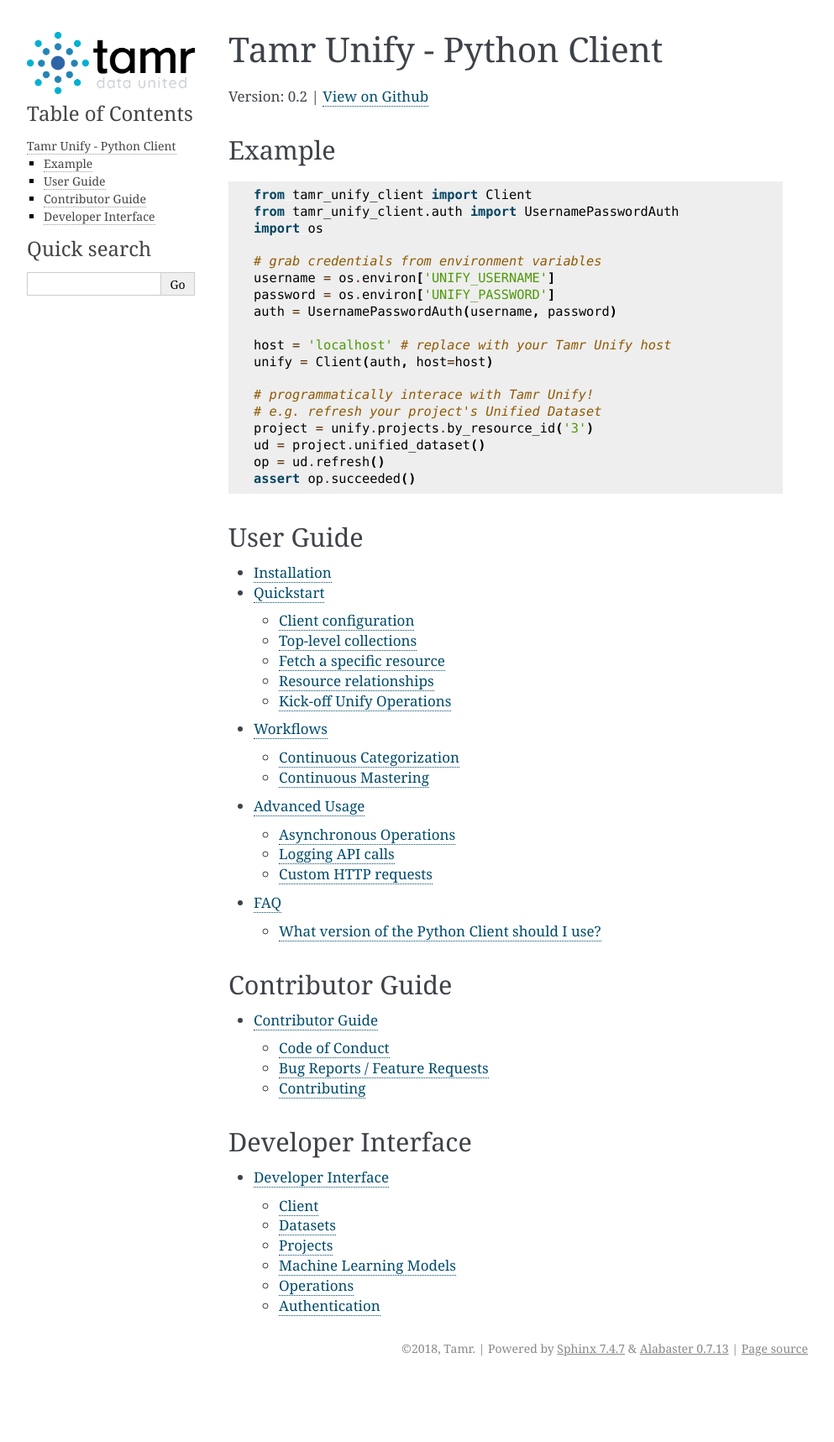
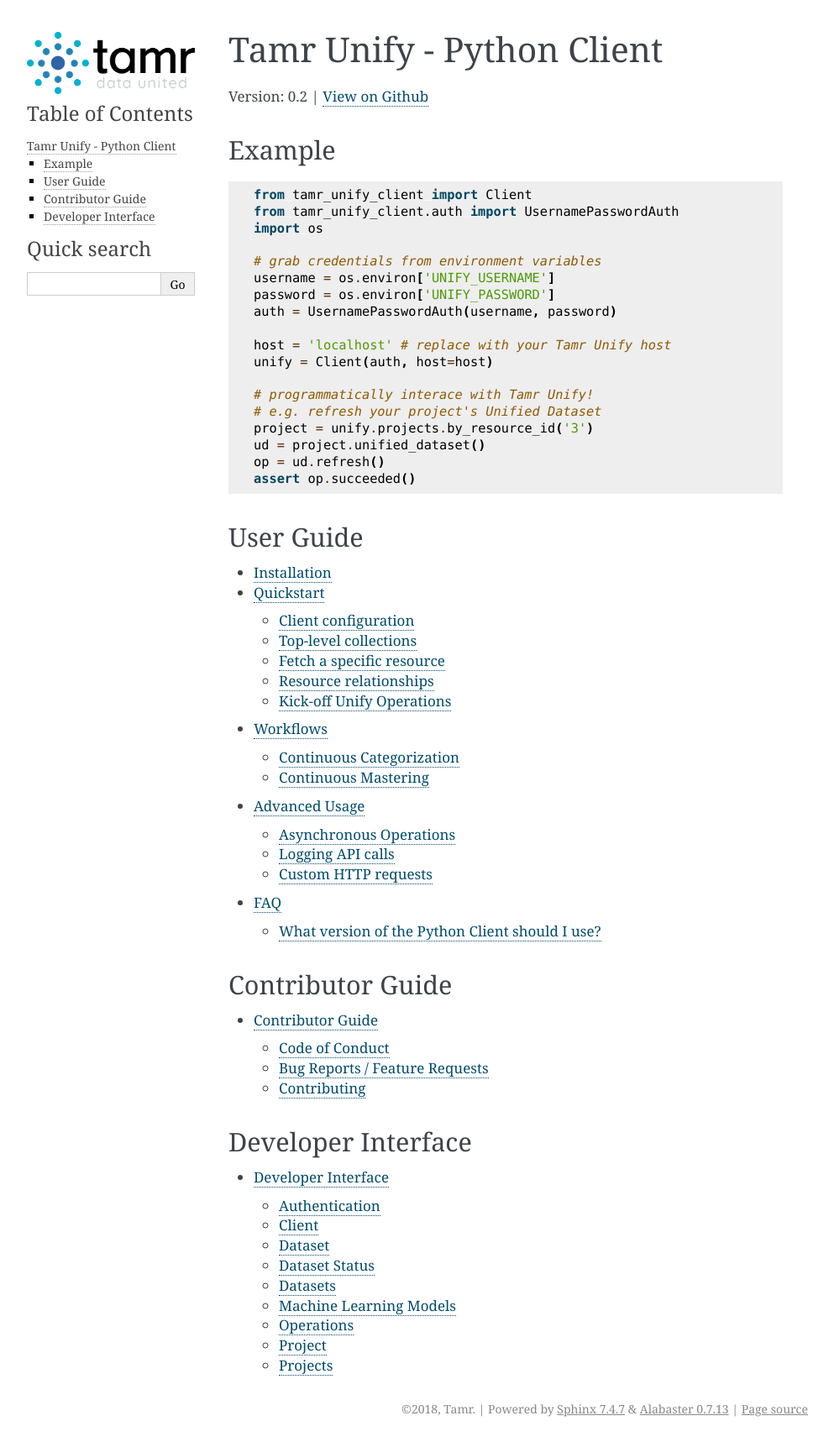
Before and after one commit to Datatamer/tamr-client, a Sphinx documentation site: the page built from docs/index.rst, in a window 1280 px wide. Shown: the whole page at 84% size, without its empty margins (148-1141 px from the left). Built offline with Sphinx 7.4.7, drawn with Linux system fonts in a browser that asks for light colours; before the commit the page ends 1645 px from its top, so only the background shows below that; some of the changed lines change nothing that is shown.

Commit message:
Update contents of developer-interface docs

```diff
--- a/docs/developer-interface.rst
+++ b/docs/developer-interface.rst
@@ -1,10 +1,28 @@
 Developer Interface
 ===================
+.. _authentication:
+
+Authentication
+--------------
+
+.. autoclass:: tamr_unify_client.auth.UsernamePasswordAuth
 
 Client
 ------
 
 .. autoclass:: tamr_unify_client.Client
+  :members:
+
+Dataset
+-------
+
+.. autoclass:: tamr_unify_client.models.dataset.resource.Dataset
+  :members:
+
+Dataset Status
+--------------
+
+.. autoclass:: tamr_unify_client.models.dataset_status.DatasetStatus
   :members:
 
 Datasets
@@ -13,18 +31,21 @@
 .. autoclass:: tamr_unify_client.models.dataset.collection.DatasetCollection
   :members:
 
-----
+Machine Learning Models
+-----------------------
 
-.. autoclass:: tamr_unify_client.models.dataset.resource.Dataset
+.. autoclass:: tamr_unify_client.models.machine_learning_model.MachineLearningModel
   :members:
 
-Projects
---------
+Operations
+----------
 
-.. autoclass:: tamr_unify_client.models.project.collection.ProjectCollection
+.. autoclass:: tamr_unify_client.models.operation.Operation
   :members:
 
-----
+
+Project
+-------
 
 .. autoclass:: tamr_unify_client.models.project.resource.Project
   :members:
@@ -39,21 +60,8 @@
 .. autoclass:: tamr_unify_client.models.project.mastering.MasteringProject
   :members:
 
-Machine Learning Models
------------------------
+Projects
+--------
 
-.. autoclass:: tamr_unify_client.models.machine_learning_model.MachineLearningModel
+.. autoclass:: tamr_unify_client.models.project.collection.ProjectCollection
   :members:
-
-Operations
-----------
-
-.. autoclass:: tamr_unify_client.models.operation.Operation
-  :members:
-
-.. _authentication:
-
-Authentication
---------------
-
-.. autoclass:: tamr_unify_client.auth.UsernamePasswordAuth
```
